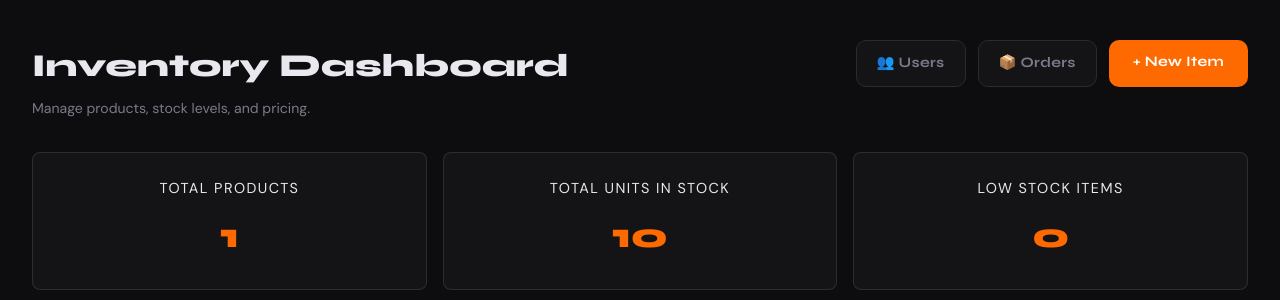
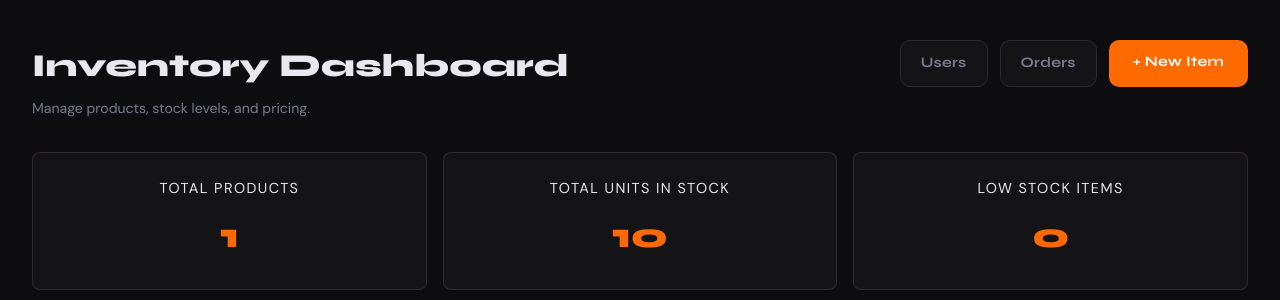
Before and after one commit to HarelValfish/Accessories-website, a Flask app: page /admin in a window 1280 px wide. Shown: the part 61-361 px from the top of the page. Run offline with Flask 3, Linux system fonts and the light colour scheme; the visitor is signed in with stand-in values (Sample User, id 1); grey boxes marked "Sample" are stand-in pictures; a database or web service that is not in the repository returns one stand-in record (values such as "Sample title").

Commit message:
Admin panel UI changes

```diff
--- a/templates/admin_dashboard.html
+++ b/templates/admin_dashboard.html
@@ -11,8 +11,8 @@
       <p class="admin-sub">Manage products, stock levels, and pricing.</p>
     </div>
     <div class="admin-actions">
-      <a href="{{ url_for('admin.admin_users') }}" class="btn-secondary">👥 Users</a>
-      <a href="{{ url_for('admin.admin_orders') }}" class="btn-secondary">📦 Orders</a>
+      <a href="{{ url_for('admin.admin_users') }}" class="btn-secondary">Users</a>
+      <a href="{{ url_for('admin.admin_orders') }}" class="btn-secondary">Orders</a>
       <a href="{{ url_for('admin.new_item') }}" class="btn-primary">+ New Item</a>
     </div>
   </div>
@@ -81,11 +81,13 @@
               <a href="{{ url_for('admin.edit_item', item_id=item['_id']) }}" class="btn-edit">Edit</a>
               <form method="POST" action="{{ url_for('admin.refresh_image', item_id=item['_id']) }}"
                     style="display:inline;">
+                <input type="hidden" name="csrf_token" value="{{ csrf_token() }}" />
                 <button type="submit" class="btn-edit">Refresh</button>
               </form>
               <form method="POST" action="{{ url_for('admin.delete_item_route', item_id=item['_id']) }}"
                     style="display:inline;"
                     onsubmit="return confirm('Delete {{ item['name'] }}?')">
+                <input type="hidden" name="csrf_token" value="{{ csrf_token() }}" />
                 <button type="submit" class="btn-delete">Delete</button>
               </form>
             </div>
```
